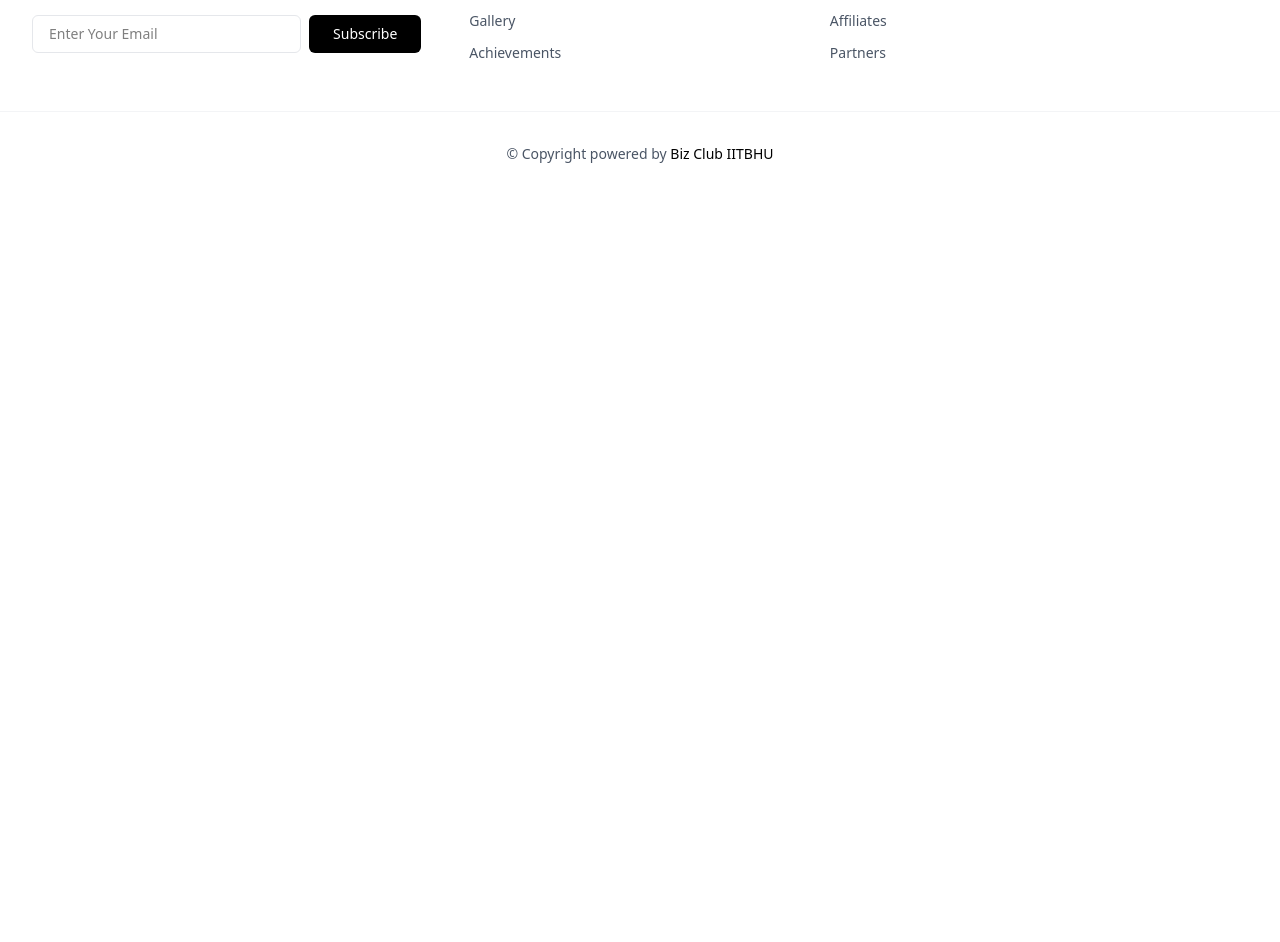
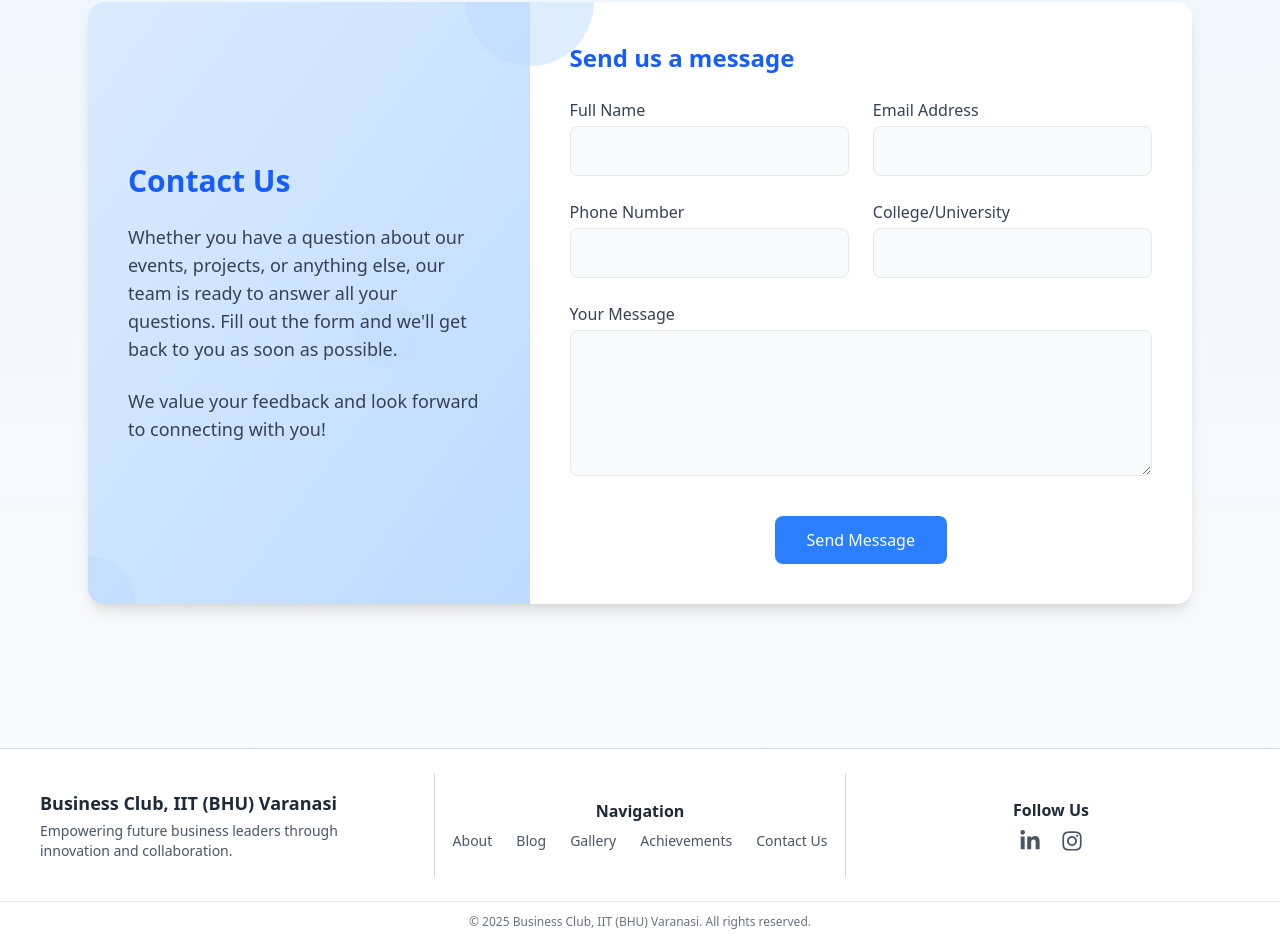
Before and after one commit to sivangbagri/biz-web-24, a React (Vite) app: page /contact in a window 1280 px wide. Shown: the part 142-1084 px from the top of the page. Before the commit the page ends 800 px from the top, so only its background shows below. Built offline with nearby package versions, Linux system fonts and the light colour scheme.

Commit message:
contactus page and other issues

```diff
--- a/src/App.tsx
+++ b/src/App.tsx
@@ -12,6 +12,7 @@ import MeetTheHelm from './components/meetHelm';
 import OurAchievements from './pages/achievements';
 import ComingSoon from './pages/ComingSoon';
 import About from './pages/About';
+import ContactUs from './pages/ContactUs';
 
 function App() {
   return (
@@ -28,6 +29,7 @@ function App() {
         <Route path="/achievements" element={<OurAchievements />} />
         <Route path="/newsletter" element={<ComingSoon />} />
         <Route path="/about" element={<About />} />
+        <Route path="/contact" element={<ContactUs />} />
       </Routes>
     </Router>
     <Footer />
--- a/src/components/Footer.tsx
+++ b/src/components/Footer.tsx
@@ -1,60 +1,61 @@
-import '../styles/footer.css';
+import { FaInstagram, FaLinkedinIn } from 'react-icons/fa';
 
 const Footer = () => {
   return (
-    <footer className="footer">
-      <div className="footer-container">
-        {/* Left side - Logo and Description */}
-        <div className="footer-left">
-          <div className="footer-logo">
-            <span>Business Club</span>
-          </div>
-          <p className="footer-description">
-            Lorem Ipsum dummy form
+    <footer className="bg-white border-t border-gray-300 text-gray-700 text-sm">
+      <div className="max-w-7xl mx-auto px-6 py-6 flex flex-col md:flex-row divide-y md:divide-y-0 md:divide-x divide-gray-300 md:items-stretch">
+
+        {/* Left: Info */}
+        <div className="flex-1 px-4 py-4 text-center md:text-left flex flex-col justify-center">
+          <h2 className="text-lg font-semibold text-gray-800 mb-1">
+            Business Club, IIT (BHU) Varanasi
+          </h2>
+          <p className="text-gray-600 max-w-xs mx-auto md:mx-0">
+            Empowering future business leaders through innovation and collaboration.
           </p>
-
-          {/* Email Subscribe */}
-          <div className="email-subscribe">
-            <input
-              type="email"
-              placeholder="Enter Your Email"
-              className="subscribe-input"
-            />
-            <button className="subscribe-button">
-              Subscribe
-            </button>
-          </div>
         </div>
 
-        {/* Right side - Navigation Links */}
-        <div className="footer-right">
-          <div className="footer-section">
-            <h3 className="footer-title">Company</h3>
-            <a href="/about">About</a>
-            <a href="/newsletter">Blog</a>
-            <a href="/gallery">Gallery</a>
-            <a href="/achievements">Achievements</a>
+        {/* Center: Navigation */}
+        <div className="flex-1 px-4 py-4 flex flex-col justify-center">
+          <h3 className="text-base font-semibold text-gray-800 text-center mb-2">Navigation</h3>
+          <ul className="flex flex-wrap justify-center gap-x-6 gap-y-2 text-gray-600">
+            <li><a href="/about" className="hover:text-gray-800">About</a></li>
+            <li><a href="/newsletter" className="hover:text-gray-800">Blog</a></li>
+            <li><a href="/gallery" className="hover:text-gray-800">Gallery</a></li>
+            <li><a href="/achievements" className="hover:text-gray-800">Achievements</a></li>
+            <li><a href="/contact" className="hover:text-gray-800">Contact Us</a></li>
+          </ul>
+        </div>
+
+        {/* Right: Socials */}
+        <div className="flex-1 px-4 py-4 text-center md:text-center flex flex-col justify-center">
+          <h3 className="text-base font-semibold text-gray-800 mb-2">Follow Us</h3>
+          <div className="flex justify-center md:justify-center space-x-5 text-gray-600">
+            <a
+              href="https://www.linkedin.com/company/businessclubiitbhu/mycompany/"
+              aria-label="LinkedIn"
+              target="_blank"
+              rel="noopener noreferrer"
+              className="hover:text-gray-800"
+            >
+              <FaLinkedinIn size={22} />
+            </a>
+            <a
+              href="https://www.instagram.com/businessclub.iitbhu/"
+              aria-label="Instagram"
+              target="_blank"
+              rel="noopener noreferrer"
+              className="hover:text-gray-800"
+            >
+              <FaInstagram size={22} />
+            </a>
           </div>
-
-          <div className="footer-section">
-            <h3 className="footer-title">Contact</h3>
-            <a href="#help">Help/FAQ</a>
-            <a href="#press">Press</a>
-            <a href="#affiliates">Affiliates</a>
-            <a href="#partners">Partners</a>
-          </div>
-
-          <div className="footer-section">
-            <h3 className="footer-title">Social Media</h3>
-            <a href="https://www.linkedin.com/company/businessclubiitbhu/mycompany/">Linkedin</a>
-             <a href="https://instagram.com/businessclub_iitbhu">Instagram</a>
-           </div>
         </div>
       </div>
 
-      {/* Copyright */}
-      <div className="footer-bottom">
-        <p>© Copyright powered by <a href="#" className="text-purple-600">Biz Club IITBHU</a></p>
+      {/* Bottom Line */}
+      <div className="text-center py-3 border-t border-gray-200 text-xs text-gray-500">
+        © 2025 Business Club, IIT (BHU) Varanasi. All rights reserved.
       </div>
     </footer>
   );
--- /dev/null
+++ b/src/pages/ContactUs.tsx
@@ -0,0 +1,160 @@
+import React, { useState } from "react";
+
+const ContactUs = () => {
+  const [formData, setFormData] = useState({
+    name: "",
+    email: "",
+    phone: "",
+    college: "",
+    message: "",
+  });
+
+  const [isSubmitting, setIsSubmitting] = useState(false);
+  const [submitSuccess, setSubmitSuccess] = useState(false);
+
+  const handleChange = (e: React.ChangeEvent<HTMLInputElement | HTMLTextAreaElement>) => {
+    setFormData({ ...formData, [e.target.name]: e.target.value });
+  };
+
+  const handleSubmit = (e: React.FormEvent<HTMLFormElement>) => {
+    e.preventDefault();
+    setIsSubmitting(true);
+
+
+    setTimeout(() => {
+      console.log("Form Data Submitted:", formData);
+      setIsSubmitting(false);
+      setSubmitSuccess(true);
+
+
+      setTimeout(() => setSubmitSuccess(false), 3000);
+    }, 1000);
+  };
+
+  return (
+    <div className="bg-gradient-to-b from-blue-50 to-gray-50 min-h-screen py-16">
+      <div className="max-w-6xl mx-auto px-6 py-20">
+        <div className="flex flex-col md:flex-row bg-white rounded-2xl shadow-lg overflow-hidden w-full">
+          <div className="md:w-2/5 p-10 bg-gradient-to-br from-blue-100 to-blue-200 text-gray-800 relative">
+            <div className="absolute top-0 right-0 w-32 h-32 bg-blue-200 rounded-full opacity-50 transform translate-x-16 -translate-y-16"></div>
+            <div className="absolute bottom-0 left-0 w-24 h-24 bg-blue-200 rounded-full opacity-50 transform -translate-x-12 translate-y-12"></div>
+            <div className="absolute top-1/2 right-1/4 w-16 h-16 bg-blue-200 rounded-full opacity-30"></div>
+
+            <div className="relative z-10 flex flex-col justify-center h-full">
+              <h2 className="text-3xl font-bold mb-6 text-blue-600">Contact Us</h2>
+              <p className="text-lg text-gray-700">
+                Whether you have a question about our events, projects, or anything else, our team is ready to answer all your questions. Fill out the form and we'll get back to you as soon as possible.
+              </p>
+              <p className="text-lg text-gray-700 mt-6">
+                We value your feedback and look forward to connecting with you!
+              </p>
+            </div>
+          </div>
+
+          <div className="md:w-3/5 p-10 bg-white">
+            <h2 className="text-2xl font-semibold text-blue-600 mb-6">Send us a message</h2>
+
+            {submitSuccess && (
+              <div className="bg-green-50 border border-green-300 text-green-700 px-4 py-3 rounded mb-6 flex items-center">
+                <svg xmlns="http://www.w3.org/2000/svg" className="h-5 w-5 mr-2" viewBox="0 0 20 20" fill="currentColor">
+                  <path fillRule="evenodd" d="M10 18a8 8 0 100-16 8 8 0 000 16zm3.707-9.293a1 1 0 00-1.414-1.414L9 10.586 7.707 9.293a1 1 0 00-1.414 1.414l2 2a1 1 0 001.414 0l4-4z" clipRule="evenodd" />
+                </svg>
+                <span>Thank you! Your message has been sent successfully.</span>
+              </div>
+            )}
+
+            <form onSubmit={handleSubmit} className="space-y-6">
+              <div className="grid grid-cols-1 md:grid-cols-2 gap-6">
+                <div className="flex flex-col">
+                  <label className="text-gray-700 font-medium mb-1">Full Name</label>
+                  <input
+                    type="text"
+                    name="name"
+                    value={formData.name}
+                    onChange={handleChange}
+                    className="border border-gray-200 rounded-lg p-3 focus:ring-2 focus:ring-blue-300 focus:border-blue-300 transition-all bg-gray-50"
+                    required
+                  />
+                </div>
+                <div className="flex flex-col">
+                  <label className="text-gray-700 font-medium mb-1">Email Address</label>
+                  <input
+                    type="email"
+                    name="email"
+                    value={formData.email}
+                    onChange={handleChange}
+                    className="border border-gray-200 rounded-lg p-3 focus:ring-2 focus:ring-blue-300 focus:border-blue-300 transition-all bg-gray-50"
+                    required
+                  />
+                </div>
+              </div>
+
+              <div className="grid grid-cols-1 md:grid-cols-2 gap-6">
+                <div className="flex flex-col">
+                  <label className="text-gray-700 font-medium mb-1">Phone Number</label>
+                  <input
+                    type="tel"
+                    name="phone"
+                    value={formData.phone}
+                    onChange={handleChange}
+                    className="border border-gray-200 rounded-lg p-3 focus:ring-2 focus:ring-blue-300 focus:border-blue-300 transition-all bg-gray-50"
+                    required
+                  />
+                </div>
+                <div className="flex flex-col">
+                  <label className="text-gray-700 font-medium mb-1">College/University</label>
+                  <input
+                    type="text"
+                    name="college"
+                    value={formData.college}
+                    onChange={handleChange}
+                    className="border border-gray-200 rounded-lg p-3 focus:ring-2 focus:ring-blue-300 focus:border-blue-300 transition-all bg-gray-50"
+                    required
+                  />
+                </div>
+              </div>
+
+              <div className="flex flex-col">
+                <label className="text-gray-700 font-medium mb-1">Your Message</label>
+                <textarea
+                  name="message"
+                  rows={5}
+                  value={formData.message}
+                  onChange={handleChange}
+                  className="border border-gray-200 rounded-lg p-3 focus:ring-2 focus:ring-blue-300 focus:border-blue-300 transition-all bg-gray-50"
+                  required
+                ></textarea>
+              </div>
+
+              <div className="text-center pt-4">
+                <button
+                  type="submit"
+                  disabled={isSubmitting}
+                  className={`w-full md:w-auto px-8 py-3 rounded-lg text-white font-medium transition-all ${
+                    isSubmitting
+                      ? "bg-blue-300 cursor-not-allowed"
+                      : "bg-blue-500 hover:bg-blue-600 hover:shadow-lg"
+                  }`}
+                >
+                  {isSubmitting ? (
+                    <span className="flex items-center justify-center">
+                      <svg className="animate-spin -ml-1 mr-3 h-5 w-5 text-white" xmlns="http://www.w3.org/2000/svg" fill="none" viewBox="0 0 24 24">
+                        <circle className="opacity-25" cx="12" cy="12" r="10" stroke="currentColor" strokeWidth="4"></circle>
+                        <path className="opacity-75" fill="currentColor" d="M4 12a8 8 0 018-8V0C5.373 0 0 5.373 0 12h4zm2 5.291A7.962 7.962 0 014 12H0c0 3.042 1.135 5.824 3 7.938l3-2.647z"></path>
+                      </svg>
+                      Sending...
+                    </span>
+                  ) : (
+                    "Send Message"
+                  )}
+                </button>
+              </div>
+            </form>
+          </div>
+        </div>
+      </div>
+    </div>
+  );
+};
+
+export default ContactUs;
```
Also changed, not shown: src/components/meetHelm.tsx (+5 -2 lines).
